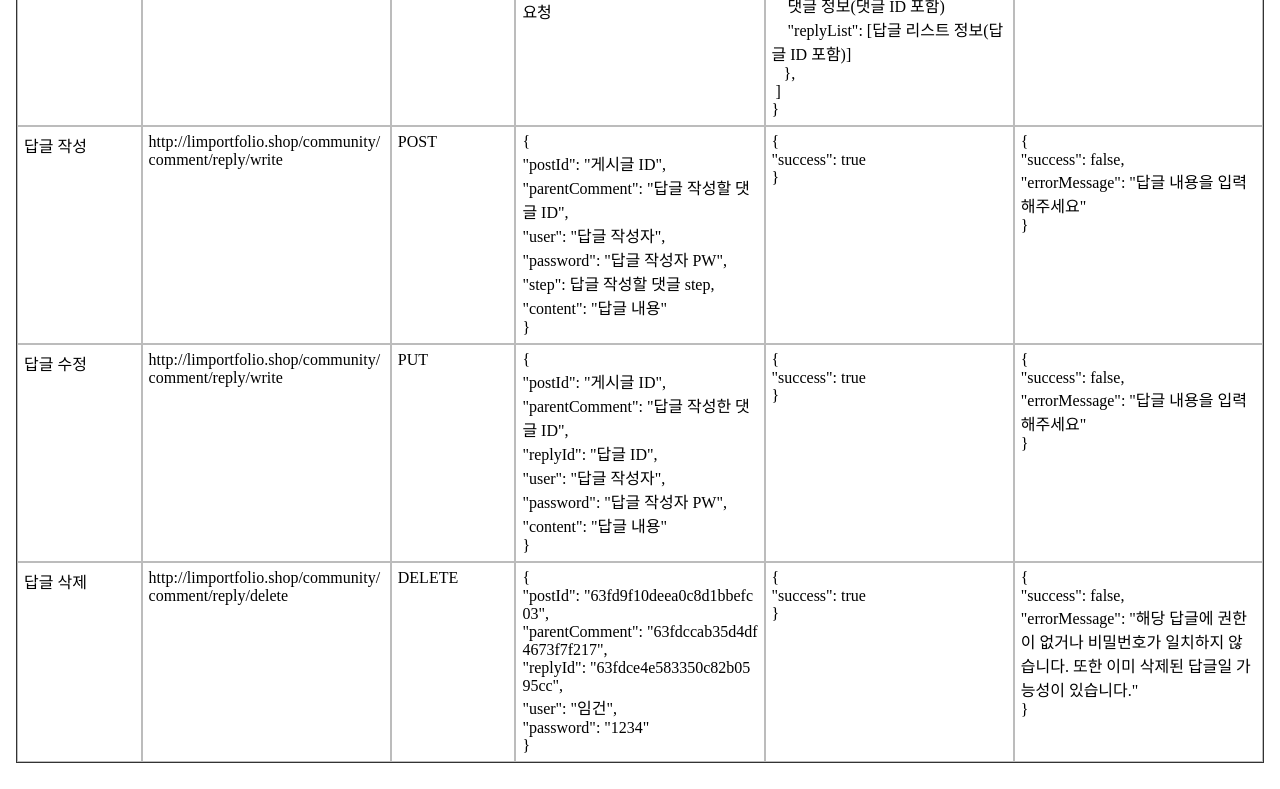
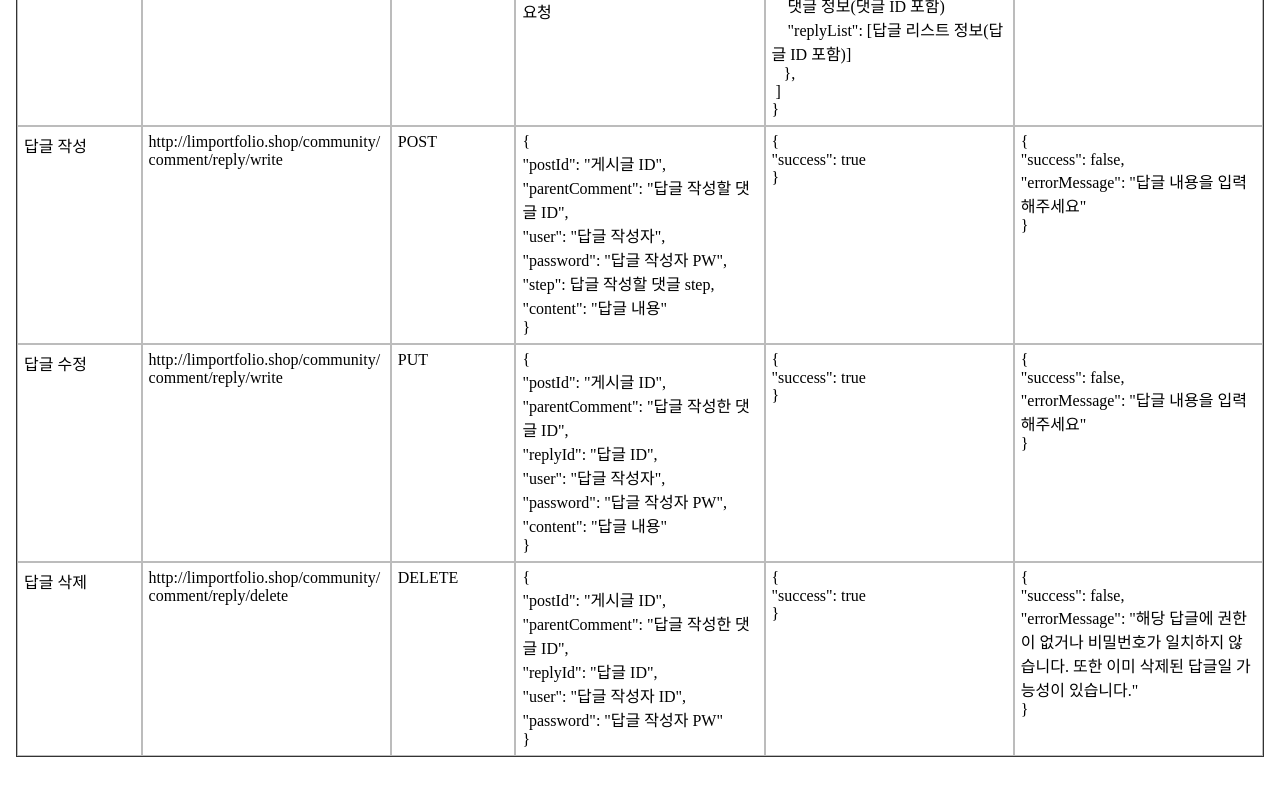
Before and after one commit to WoogLim/node_blog_demo, a website: page views/index.html in a window 1280 px wide. Shown: the part 1441-2230 px from the top of the page. Drawn offline with Linux system fonts and the light colour scheme.

Commit message:
guide page add

```diff
--- a/views/index.html
+++ b/views/index.html
@@ -399,11 +399,11 @@
         </p>
         <p style="width: 20%;">
           {<br>
-            "postId": "63fd9f10deea0c8d1bbefc03",<br>
-            "parentComment": "63fdccab35d4df4673f7f217",<br>
-            "replyId": "63fdce4e583350c82b0595cc",<br>
-            "user": "임건",<br>
-            "password": "1234"<br>
+            "postId": "게시글 ID",<br>
+            "parentComment": "답글 작성한 댓글 ID",<br>
+            "replyId": "답글 ID",<br>
+            "user": "답글 작성자 ID",<br>
+            "password": "답글 작성자 PW"<br>
           }
         </p>
         <p style="width: 20%;">
```
